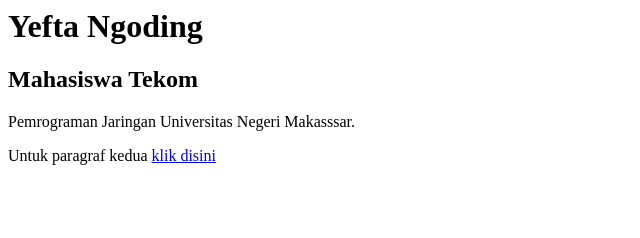
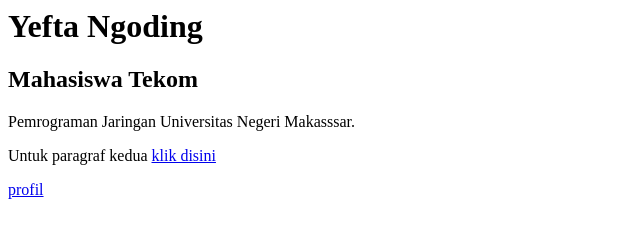
Before and after one commit to yeftamawaru/BelajarGitHub-Yefta, a plain HTML site: page index.html in a window 1280 px wide. Shown: the full height of the page, 0-640 px from the left. Drawn offline with Linux system fonts and the light colour scheme.

Commit message:
tambah menu profil

```diff
--- a/index.html
+++ b/index.html
@@ -8,6 +8,7 @@
         <h2>Mahasiswa Tekom</h2>
         <p>Pemrograman Jaringan Universitas Negeri Makasssar.</p>
         <p>Untuk paragraf kedua <a href="https://ngoding.com">klik disini</a></p>
+        <a href="profil.html">profil</a>
     </main>
 </body>
 </html>
```
